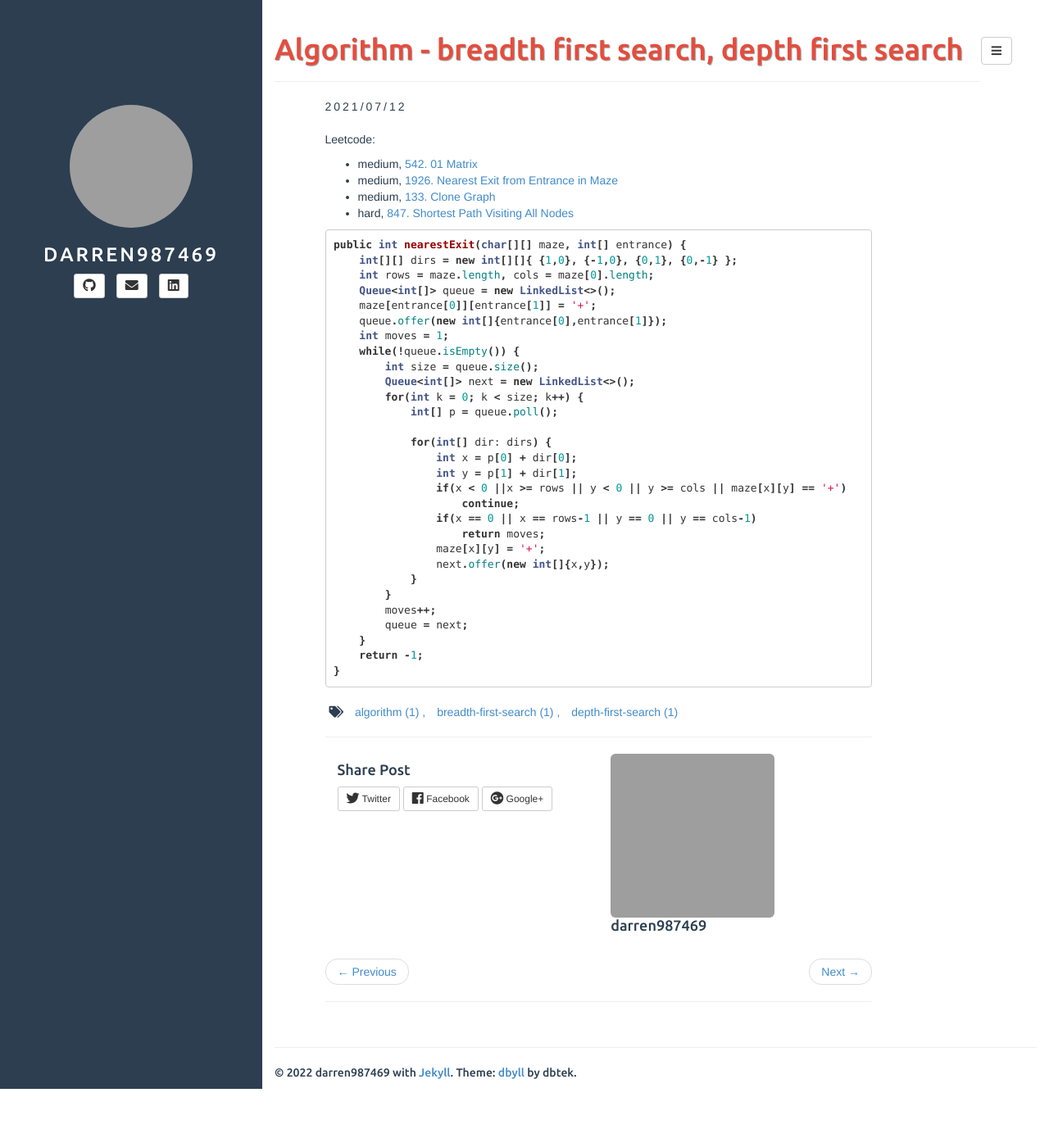
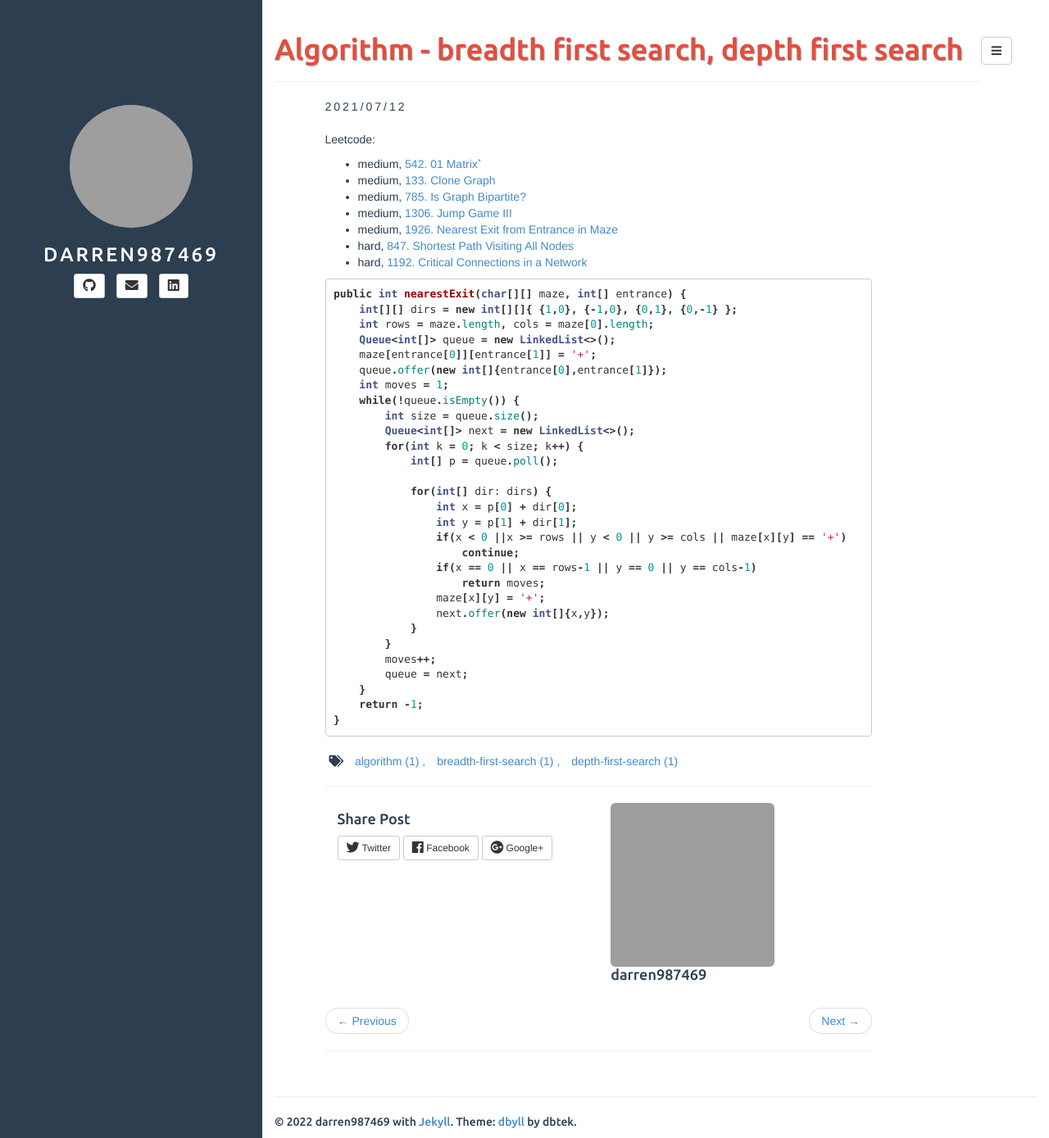
Before and after one commit to darren987469/darren987469.github.io, a Jekyll site: the page built from _posts/2021-07-12-Algorithm-breadth-first-search.md, in a window 1280 px wide and 1389 px high. Shown: the whole window at 82% size. Built offline with Jekyll 4.4.1, drawn with Linux system fonts in a browser that asks for light colours; nearby versions of some CDN libraries; grey boxes are pictures that could not be loaded.

Commit message:
Update leetcode questions

````diff
--- a/_posts/2021-07-12-Algorithm-breadth-first-search.md
+++ b/_posts/2021-07-12-Algorithm-breadth-first-search.md
@@ -6,10 +6,13 @@ tags: algorithm breadth-first-search depth-first-search
 ---
 
 Leetcode:
-* medium, [542. 01 Matrix](https://leetcode.com/problems/01-matrix/)
+* medium, [542. 01 Matrix](https://leetcode.com/problems/01-matrix/)`
+* medium, [133. Clone Graph](https://leetcode.com/problems/clone-graph/)
+* medium, [785. Is Graph Bipartite?](https://leetcode.com/problems/is-graph-bipartite/)
+* medium, [1306. Jump Game III](https://leetcode.com/problems/jump-game-iii/)
 * medium, [1926. Nearest Exit from Entrance in Maze](https://leetcode.com/problems/nearest-exit-from-entrance-in-maze/)
-* medium, [133. Clone Graph](https://leetcode.com/problems/clone-graph/)
 * hard, [847. Shortest Path Visiting All Nodes](https://leetcode.com/problems/shortest-path-visiting-all-nodes/)
+* hard, [1192. Critical Connections in a Network](https://leetcode.com/problems/critical-connections-in-a-network/)
 
 ```java
 public int nearestExit(char[][] maze, int[] entrance) {
````
Also changed, not shown: _posts/2021-05-22-Data-structure-Stack.md (+4 -0 lines), _posts/2021-06-16-Data-structure-Heap.md (+2 -0 lines), _posts/2021-06-26-Data-structure-Disjoint-set-union.md (+1 -0 lines), _posts/2021-08-12-Algorithm-dynamic-programming.md (+7 -0 lines).
